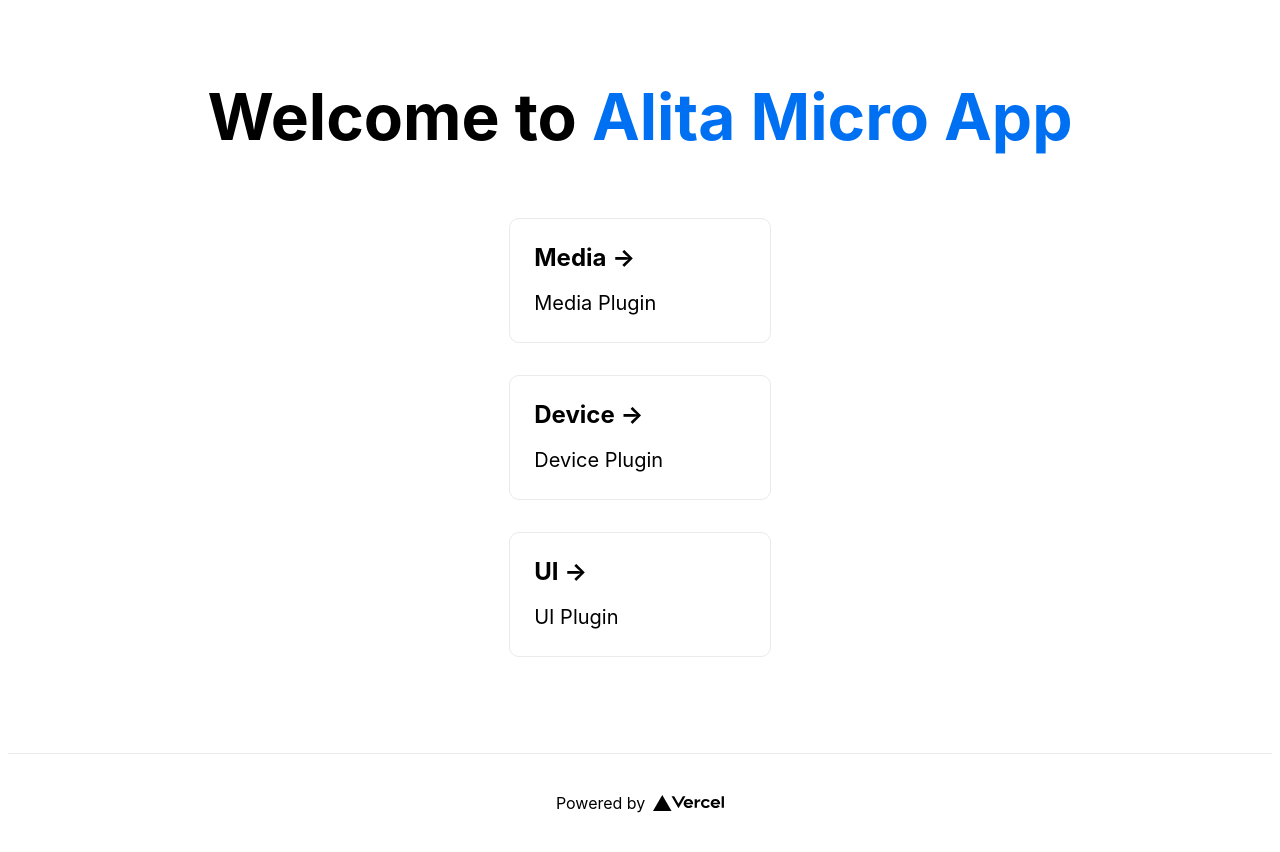
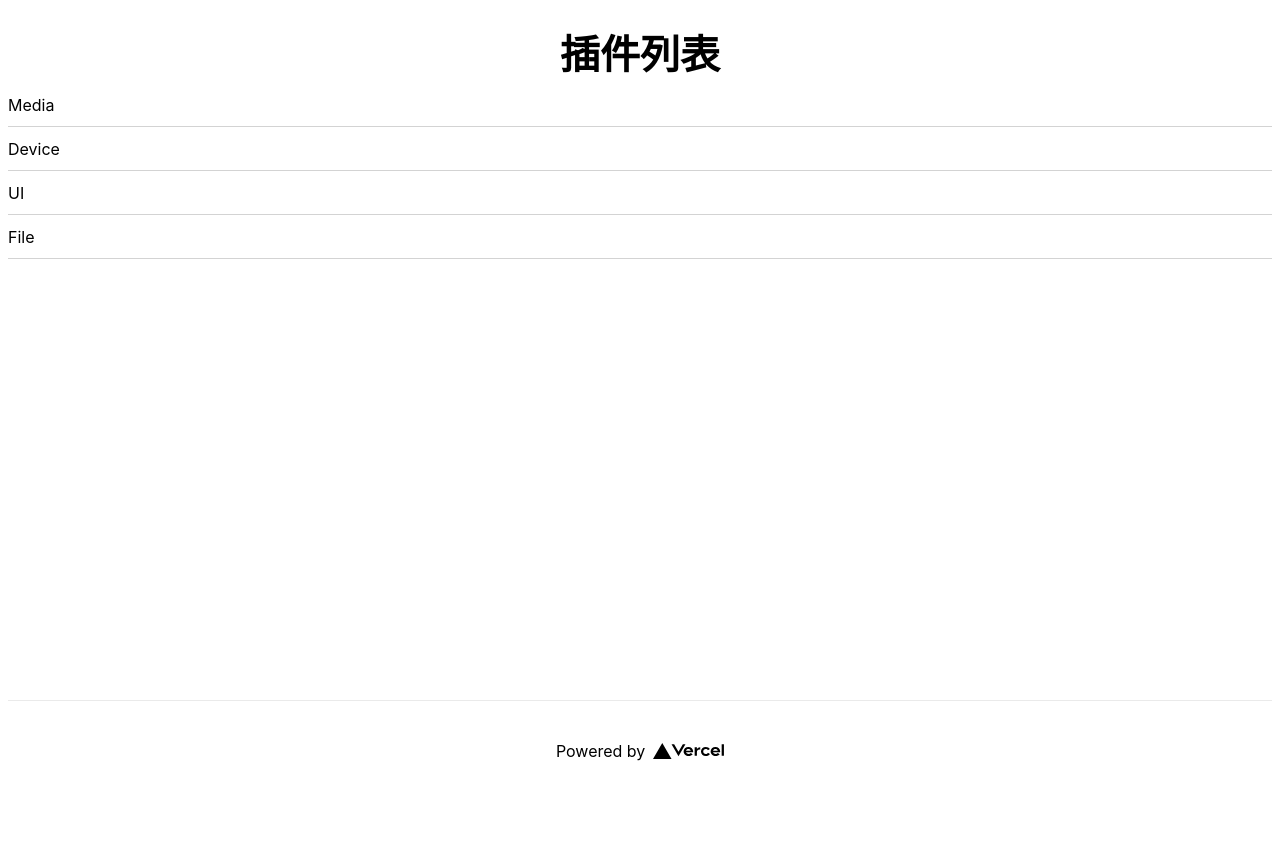
Before and after one commit to falcon11/micro-app-demo-nextjs, a Next.js app: page / in a window 1280 px wide. After the commit the page ends 800 px from the top, so only its background shows below. Built offline with nearby package versions, Linux system fonts and the light colour scheme.

Commit message:
feat: 调整样式

```diff
--- a/pages/index.js
+++ b/pages/index.js
@@ -2,6 +2,24 @@ import Head from 'next/head';
 import styles from '../styles/Home.module.css';
 
 export default function Home() {
+  const plugins = [
+    {
+      name: 'Media',
+      href: '/media',
+    },
+    {
+      name: 'Device',
+      href: '/device',
+    },
+    {
+      name: 'UI',
+      href: '/ui',
+    },
+    {
+      name: 'File',
+      href: '/file',
+    },
+  ]
   return (
     <div className={styles.container}>
       <Head>
@@ -11,23 +29,14 @@ export default function Home() {
 
       <main className={styles.main}>
         <h1 className={styles.title}>
-          Welcome to <a href="https://nextjs.org">Alita Micro App</a>
+          插件列表
         </h1>
-        <div className={styles.grid}>
-          <a href="/media" className={styles.card}>
-            <h3>Media &rarr;</h3>
-            <p>Media Plugin</p>
-          </a>
-
-          <a href="/device" className={styles.card}>
-            <h3>Device &rarr;</h3>
-            <p>Device Plugin</p>
-          </a>
-
-          <a href="/ui" className={styles.card}>
-            <h3>UI &rarr;</h3>
-            <p>UI Plugin</p>
-          </a>
+        <div className={styles.list}>
+          {plugins.map(plugin => {
+            return <a key={plugin.name} className={styles.cell} href={plugin.href}>
+              <span>{plugin.name}</span>
+            </a>
+          })}
         </div>
       </main>
 
--- a/pages/media/chooseImage.js
+++ b/pages/media/chooseImage.js
@@ -7,7 +7,7 @@ export default function ChooseImage() {
     console.log('choose image start');
     try {
       const data = await alita.media.chooseImage({ count: 3, sizeType: ['original'] });
-      console.log(data);
+      console.log('data', data);
       if (data && data.files) {
         setImages(data.files);
       }
@@ -19,6 +19,7 @@ export default function ChooseImage() {
     <div className={styles.container}>
       <button onClick={chooseImage}>ChooseImage</button>
       {images.map((image) => {
+        console.log('image:', image);
         return (
           <img
             style={{ width: '100px', height: '100px', marginTop: '1rem' }}
--- a/styles/Home.module.css
+++ b/styles/Home.module.css
@@ -3,17 +3,13 @@
   padding: 0 0.5rem;
   display: flex;
   flex-direction: column;
-  justify-content: center;
-  align-items: center;
 }
 
 .main {
-  padding: 5rem 0;
+  padding: 2rem 0;
   flex: 1;
   display: flex;
   flex-direction: column;
-  justify-content: center;
-  align-items: center;
 }
 
 .footer {
@@ -49,7 +45,7 @@
 .title {
   margin: 0;
   line-height: 1.15;
-  font-size: 4rem;
+  font-size: 2.5rem;
 }
 
 .title,
@@ -114,6 +110,22 @@
   height: 1em;
 }
 
+.list {
+  margin-top: 5px;
+  display: flex;
+  flex: 1;
+  flex-direction: column;
+}
+
+.cell {
+  height: 44px;
+  border-bottom: 1px solid lightgrey;
+  display: flex;
+  flex-direction: column;
+  justify-content: center;
+  align-items: flex-start;
+}
+
 @media (max-width: 600px) {
   .grid {
     width: 100%;
--- a/styles/Media.module.css
+++ b/styles/Media.module.css
@@ -11,9 +11,9 @@
 }
 
 .cell {
-  margin: 1rem;
+  margin: 0.5rem 0;
   flex-basis: 45%;
-  padding: 1.5rem;
+  padding: 1rem;
   text-align: left;
   color: inherit;
   text-decoration: none;
```
Also changed, not shown: pages/file/index.js (added, +35 -0 lines).
